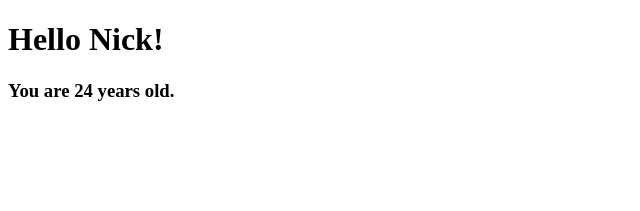
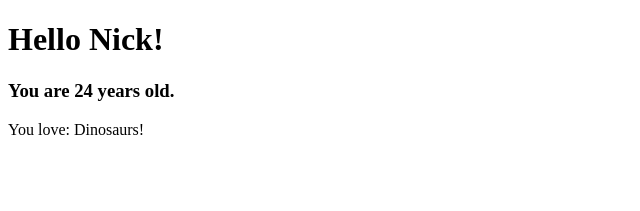
Before and after one commit to maryfranks/react-hello-world, a React (Create React App) app: page / in a window 1280 px wide. Shown: the top 211 px of the page, without its empty margins (0-640 px from the left). Built offline with nearby package versions, Linux system fonts and the light colour scheme.

Commit message:
update prop with array

```diff
--- a/src/App.js
+++ b/src/App.js
@@ -11,6 +11,7 @@
       <div>
       <h1>Hello {this.props.name}!</h1>
       <h3>You are {this.props.age} years old.</h3>
+      <p>You love: {this.props.animals[2]}</p>
       </div>
     )
   }
--- a/src/index.js
+++ b/src/index.js
@@ -2,7 +2,20 @@
 import ReactDOM from 'react-dom';
 import Hello from './App';
 
+var person = {
+  personName: "Nick",
+  personAge: 24,
+  favorites: [
+    "capybaras",
+    "Tigers",
+    "Dinosaurs!"
+  ]
+}
+
 ReactDOM.render(
-  <Hello name={"Nick"} age={24} />,
+  <Hello
+  name={person.personName}
+  age={person.personAge}
+  animals={person.favorites} />,
   document.getElementById('root')
 );
```
